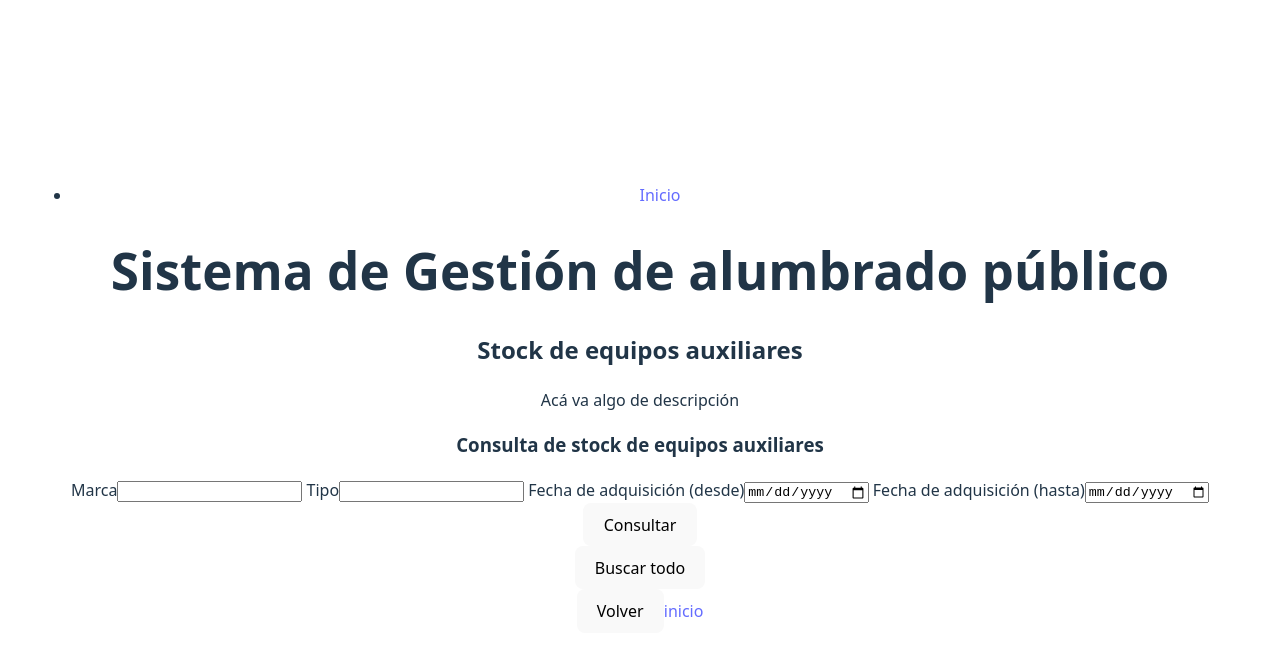
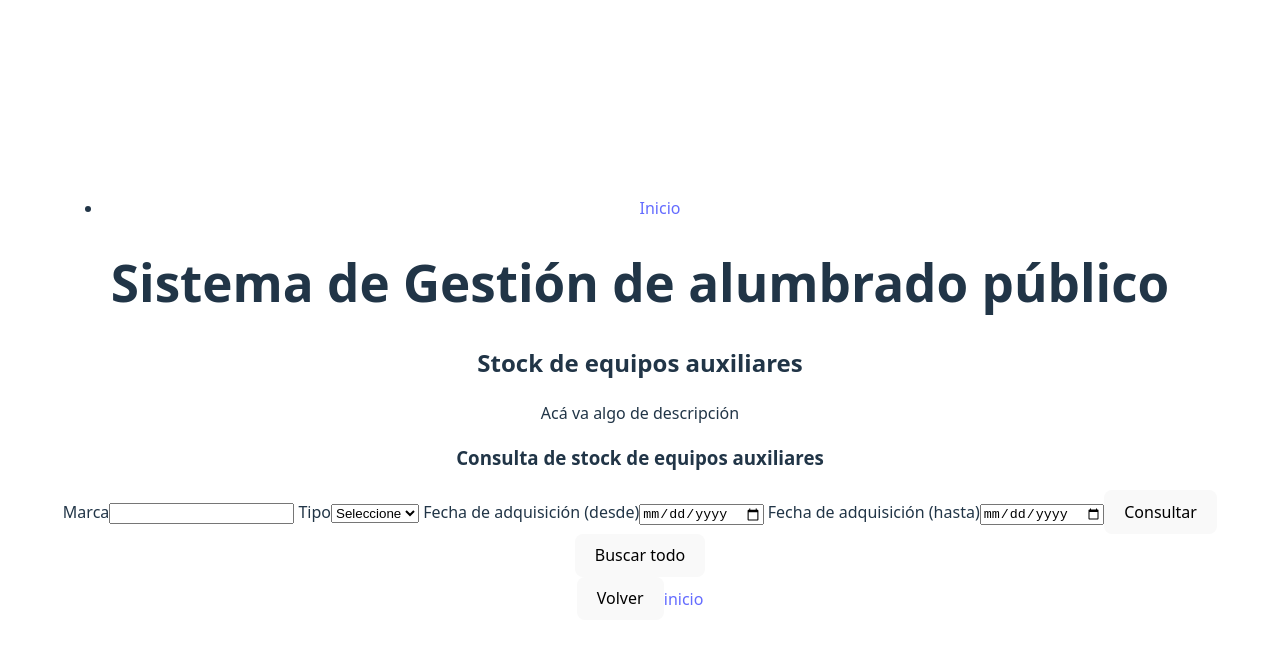
Before and after one commit to RST5150/Sistema-Gestion-Alumbrado-Publico, a React (Vite) app in the folder frontend/: page /stock in a window 1280 px wide. Both pictures are taken after a click on the button "Equipos auxiliares". Shown: the top 656 px of the page. Built offline with nearby package versions, Linux system fonts and the light colour scheme.

Commit message:
frontend: Use select items to filter discrete values tipo and tecnologia

```diff
--- a/frontend/src/components/Filters.tsx
+++ b/frontend/src/components/Filters.tsx
@@ -21,7 +21,7 @@ async function fetchDataU(p: string, args: Object) {
 	}
 }
 
-export default function Filters({product, handleProduct, specs }: {product: string, handleProduct: Function, specs: { filters: Record<string, any>, displayName: string, headers: string[], dataKeys: string[] }}) {
+export default function Filters({product, handleProduct, specs }: {product: string, handleProduct: Function, specs: { filters: Record<string, any>, displayName: string, headers: string[], dataKeys: string[], discreteValues: {[key: string]: string[] } | null}}) {
 
 	const [ filtering, setFiltering ] = useState({});
 	const [ searched, setSearched ] = useState(false);
@@ -51,7 +51,13 @@ export default function Filters({product, handleProduct, specs }: {product: stri
 				<form onSubmit={handleSubmit}>
 					{Object.keys(specs.filters).map((key) =>
 						<label key={key}> {specs.filters[key]}
-							<input type={key.includes("fecha") ? "date" : "text"} id={key} name={key}/>
+							{specs.discreteValues != null && specs.discreteValues[key] ?
+								<select name={key} id={key} defaultValue="">
+									<option value="">Seleccione</option>
+									{specs.discreteValues[key].map((v) => <option key={v} value={v}>{v}</option>)}
+								</select>
+							: <input type={key.includes("fecha") ? "date" : "text"} id={key} name={key}/>
+							}
 						</label>
 					)}
 					<button type="submit">Consultar</button>
--- a/frontend/src/pages/Stock.tsx
+++ b/frontend/src/pages/Stock.tsx
@@ -6,7 +6,7 @@ export default function Stock() {
 
 	const [ product, setProduct ] = useState("");
 
-	const productSpecs: { [key: string]: { displayName: string, filters: Object, headers: Array<string>, dataKeys: Array<string> }} = {
+	const productSpecs: { [key: string]: { displayName: string, filters: Object, headers: Array<string>, dataKeys: Array<string>, discreteValues: {[key: string]: string[] } | null }} = {
 		columnas: {
 			displayName: "columnas",
 			filters: {
@@ -15,7 +15,8 @@ export default function Stock() {
 				fechaAdquisicionHasta: "Fecha de adquisición (hasta)"
 			},
 			headers: ["ID", "Nro de serie", "Material", "Fecha de adquisición", "Fecha de instalación", "Opciones"],
-			dataKeys: ["id", "nroSerie", "material", "fechaAdquisicion", "fechaInstalacion"]
+			dataKeys: ["id", "nroSerie", "material", "fechaAdquisicion", "fechaInstalacion"],
+			discreteValues: null
 		},
 		equiposAuxiliares: {
 			displayName: "equipos auxiliares",
@@ -26,7 +27,10 @@ export default function Stock() {
 				fechaAdquisicionHasta: "Fecha de adquisición (hasta)"
 			},
 			headers: ["ID", "Nro de serie", "Marca", "Tipo", "Fecha de adquisición", "Fecha de instalación", "Opciones"],
-			dataKeys: ["id", "nroSerie", "marca", "tipo", "fechaAdquisicion", "fechaInstalacion"]
+			dataKeys: ["id", "nroSerie", "marca", "tipo", "fechaAdquisicion", "fechaInstalacion"],
+			discreteValues: {
+				tipo: ["Driver", "Balastro"]
+			}
 		},
 		luminarias: {
 			displayName: "luminarias",
@@ -38,13 +42,17 @@ export default function Stock() {
 				fechaAdquisicionHasta: "Fecha de adquisición (hasta)",
 			},
 			headers: ["ID", "Nro de serie", "Marca", "Tecnología", "Potencia", "Fecha de adquisición", "Fecha de instalación", "Opciones"],
-			dataKeys: ["id", "nroSerie", "marca", "tecnologia", "potencia", "fechaAdquisicion", "fechaInstalación"]
+			dataKeys: ["id", "nroSerie", "marca", "tecnologia", "potencia", "fechaAdquisicion", "fechaInstalación"],
+			discreteValues: {
+				tecnologia: ["LED", "Sodio", "Mercurio"]
+			}
 		},
 		servicios: {
 			displayName: "servicios",
 			filters: {},
 			headers: [],
-			dataKeys: []
+			dataKeys: [],
+			discreteValues: null
 		}
 	};
 
```
